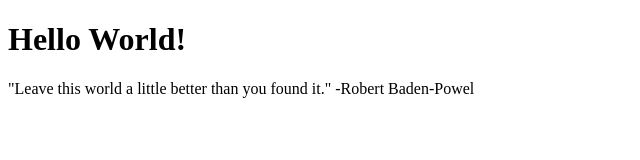
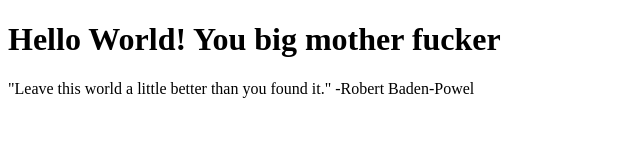
Before and after one commit to paxitaxi/CMST385, a plain HTML site: page index.html in a window 1280 px wide. Shown: the whole page, without its empty margins (0-640 px from the left). Drawn offline with Linux system fonts and the light colour scheme.

Commit message:
Update index.html

```diff
--- a/index.html
+++ b/index.html
@@ -7,7 +7,7 @@
 </head>
 
 <body>
-	<h1>Hello World!</h1>
+	<h1>Hello World! You big mother fucker</h1>
 	<p>"Leave this world a little better than you found it." -Robert Baden-Powel </p>
 
 </body>
```
